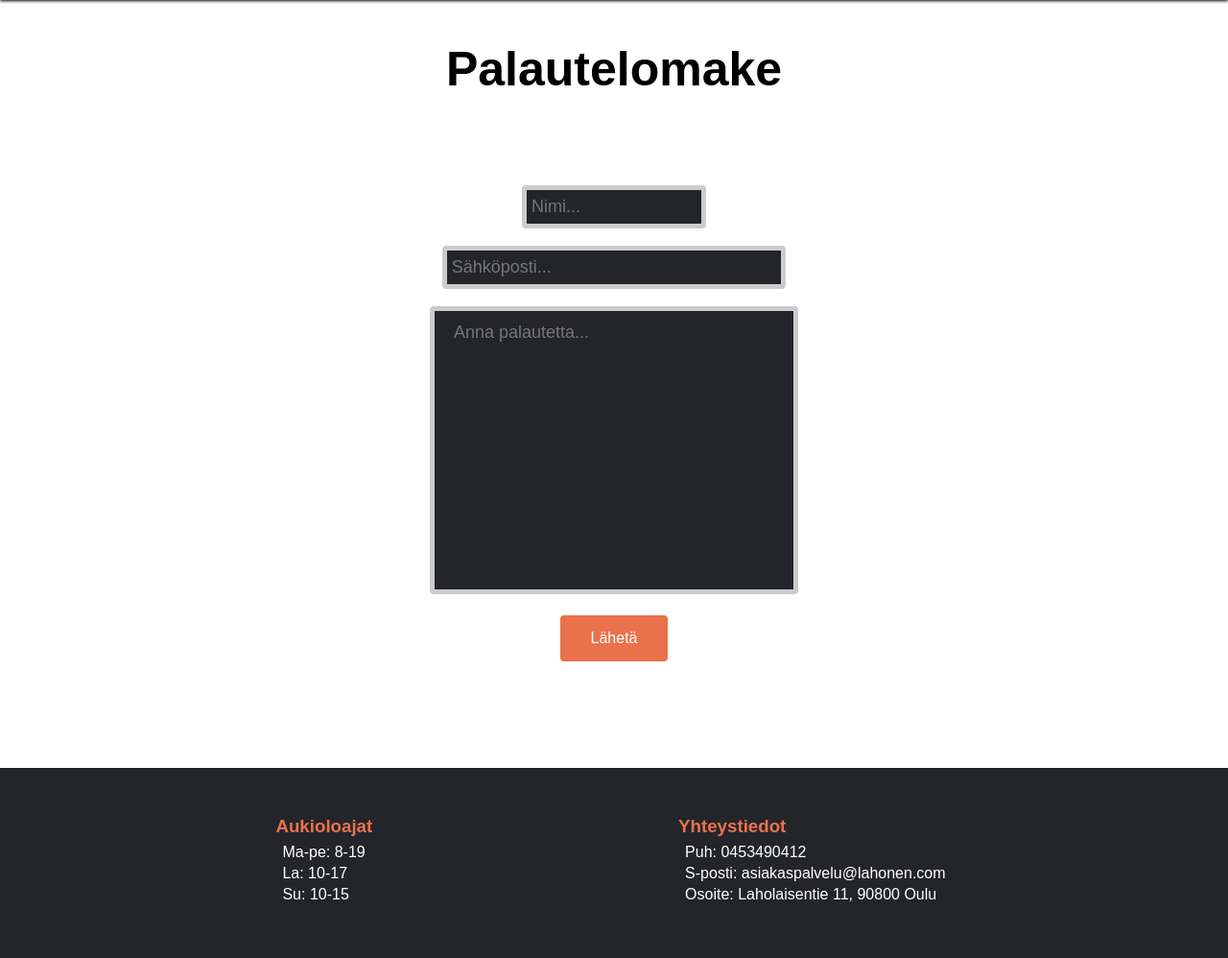
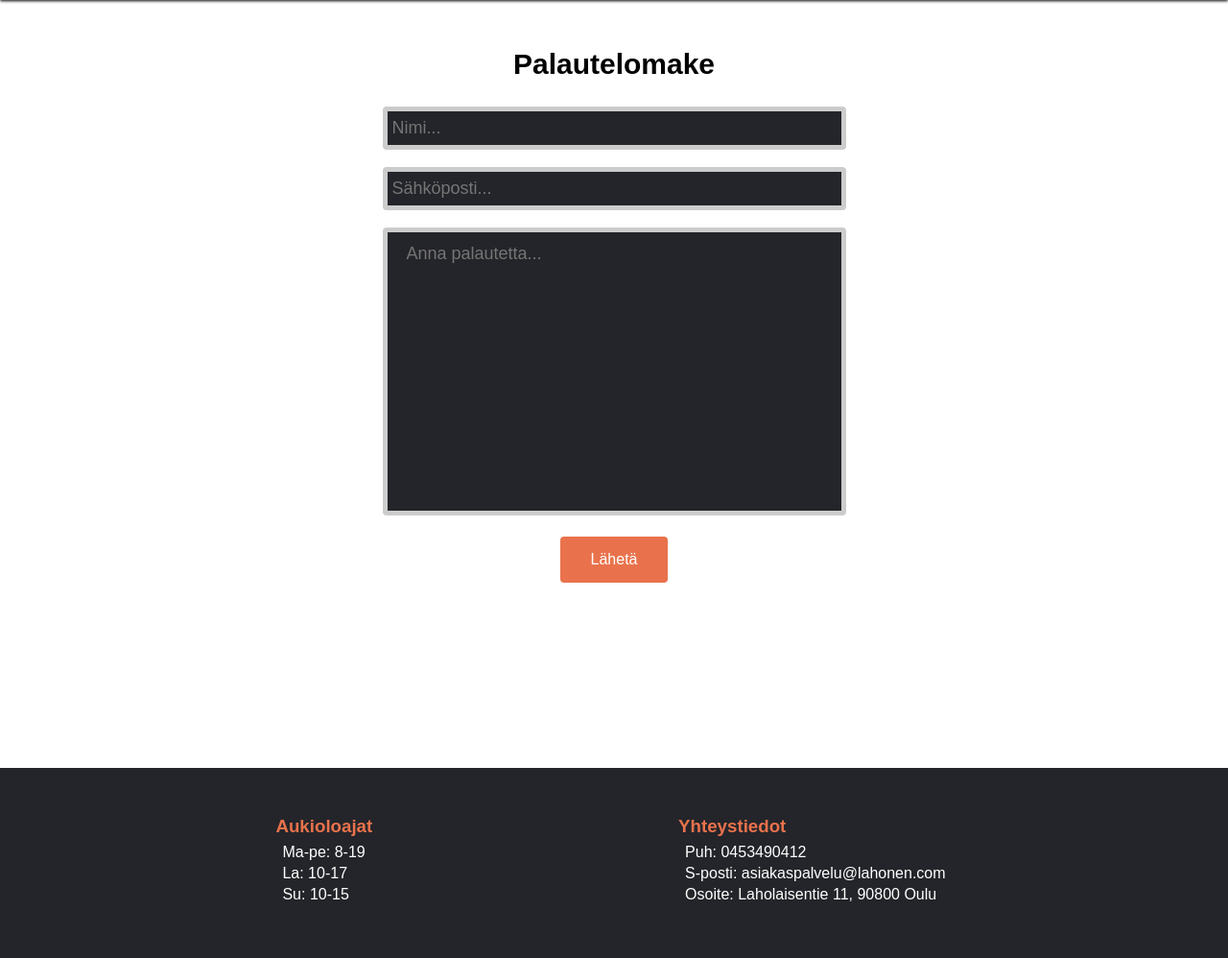
Before and after one commit to KaritaLaine/Autokorjaamo, a Django app: page /palautelomake/ in a window 1280 px wide. Shown: the part 115-1113 px from the top of the page at 96% size. Run offline with Django 3.2, Linux system fonts and the light colour scheme.

Commit message:
Mobiilioptimoitu (?)

```diff
--- a/autokorjaamo/base/static/base.css
+++ b/autokorjaamo/base/static/base.css
@@ -117,12 +117,15 @@ footer li {
 .gmap_canvas {
     overflow:hidden;
     background:none !important;
-    height:500px;
-    width:500px;
+    height: 100%;
+    width: 100%;
   }
 
+
 #gmap_canvas {
-  border: 1.4px solid #E9724C
+  border: 1.4px solid #E9724C;
+  width: 100%;
+  height: 100%;
 }
 
 
@@ -130,7 +133,8 @@ footer li {
   position:relative;
   text-align:right;
   height:500px;
-  width:500px;
+  max-width:500px;
+  width: 100%;
 }
 
 .yt-wrapper {
@@ -246,32 +250,45 @@ footer li {
 
 /* PALAUTELOMAKE-SIVU */
 
+.keskita {
+  display: flex;
+  flex-wrap: wrap;
+  justify-content:center;
+  align-items: center;
+  margin: auto;
+  max-width: 500px;
+  width: 100%;
+  text-align: center;
+}
+
 .palaute_painike {
   background-color: #E9724C;
   border: none;
   border-radius: 4px;
   color: white;
   padding: 15px 32px;
-  text-align: center;
   text-decoration: none;
   display: inline-block;
   font-size: 16px;
   cursor: pointer;
+  margin-bottom: 20px;
 }
 
 .palaute_painike:hover {
   transition: 0.3s;
-  background-color: #3e8e41;
+  background-color: #b85232;
   color: white;
 }
 
-.palaute_otsikko {
+#palauteotsikko {
   font-family: "Montserrat", sans-serif;
-  font-size: 25px;
+  font-size: 30px;
+  margin-top: 25px;
+  margin-bottom: 7px;
 }
 
 .palaute_nimi {
-  width: 15%;
+  width: 100%;
   height: 45px;
   padding: 12px 5px;
   border: 5px solid #ccc;
@@ -283,7 +300,7 @@ footer li {
 }
 
 .palaute_sposti {
-  width: 28%;
+  width: 100%;
   height: 45px;
   padding: 12px 5px;
   border: 5px solid #ccc;
@@ -295,7 +312,7 @@ footer li {
 }
 
 .palaute_textarea {
-  width: 30%;
+  width: 100%;
   height: 300px;
   padding: 12px 20px;
   box-sizing: border-box;
@@ -369,4 +386,10 @@ footer li {
 .wrapper {
   width: 95%;
 }
+
+.mapouter {
+  height: 300px;
 }
+
+
+}
--- a/autokorjaamo/base/templates/palautelomake.html
+++ b/autokorjaamo/base/templates/palautelomake.html
@@ -5,11 +5,9 @@
 {% block body %}
 
     <body>
+        <div class="keskita">
+        <h1 id="palauteotsikko">Palautelomake</h1>
         <br/>
-        <center>
-        <div class="palaute_otsikko">
-            <h1>Palautelomake</h1>
-        </div>
         <br/><br/><br/><br/>
         {% if submitted %}
             Kiitos palautteesta!
@@ -27,7 +25,7 @@
 
         </form>
         {% endif %}
-        </center>
+        </div>
     </body>
 
 {% endblock %}
--- a/autokorjaamo/base/templates/yhteystiedot.html
+++ b/autokorjaamo/base/templates/yhteystiedot.html
@@ -34,7 +34,7 @@
 
         <div class="mapouter">
             <div class="gmap_canvas">
-                <iframe width="500" height="500" id="gmap_canvas" src="https://maps.google.com/maps?q=Laholaisentie%2011-1&t=&z=15&ie=UTF8&iwloc=&output=embed" frameborder="0" scrolling="no" marginheight="0" marginwidth="0"> </iframe>
+                <iframe id="gmap_canvas" src="https://maps.google.com/maps?q=Laholaisentie%2011-1&t=&z=15&ie=UTF8&iwloc=&output=embed" frameborder="0" scrolling="no" marginheight="0" marginwidth="0"> </iframe>
                 <a href="https://fmovies-online.net/%22%3Efmovies"></a><br>
                 <a href="https://www.embedgooglemap.net/%22%3Eadding google map to wordpress"></a>
             </div>
```
